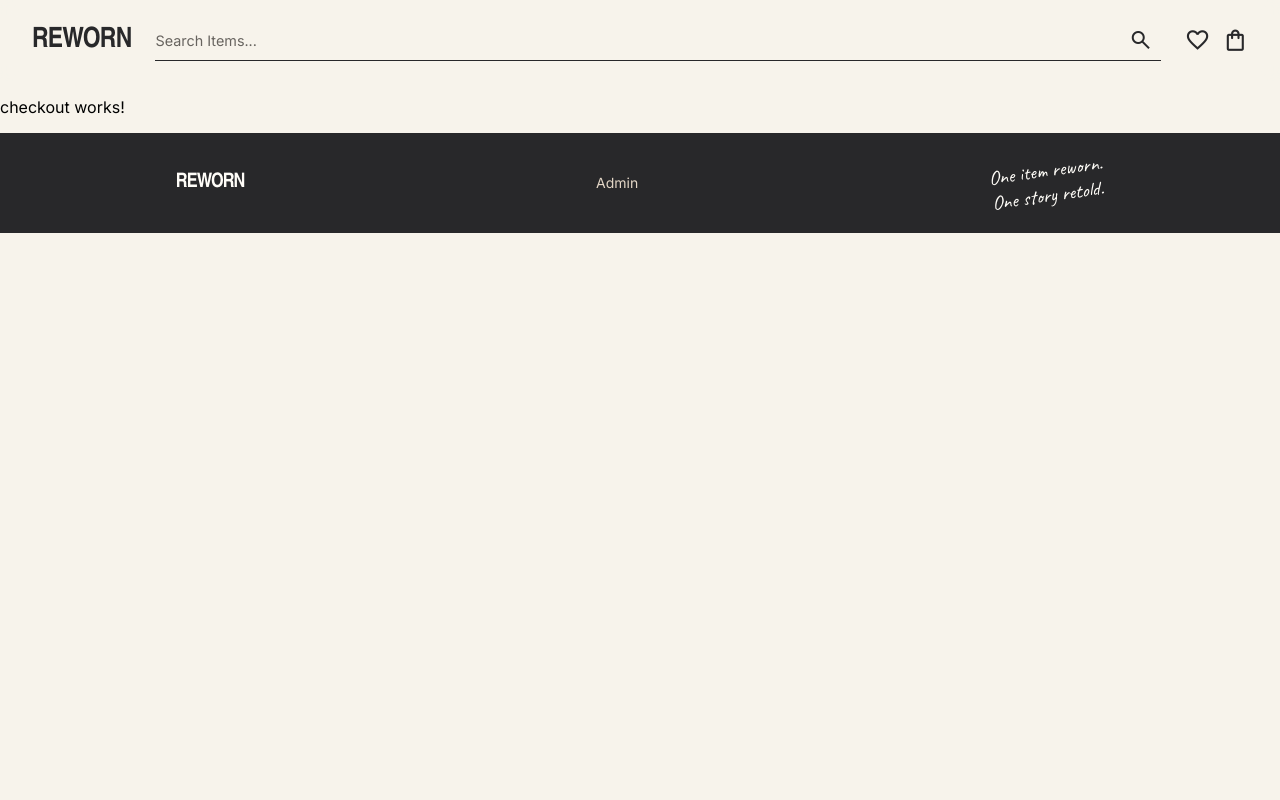
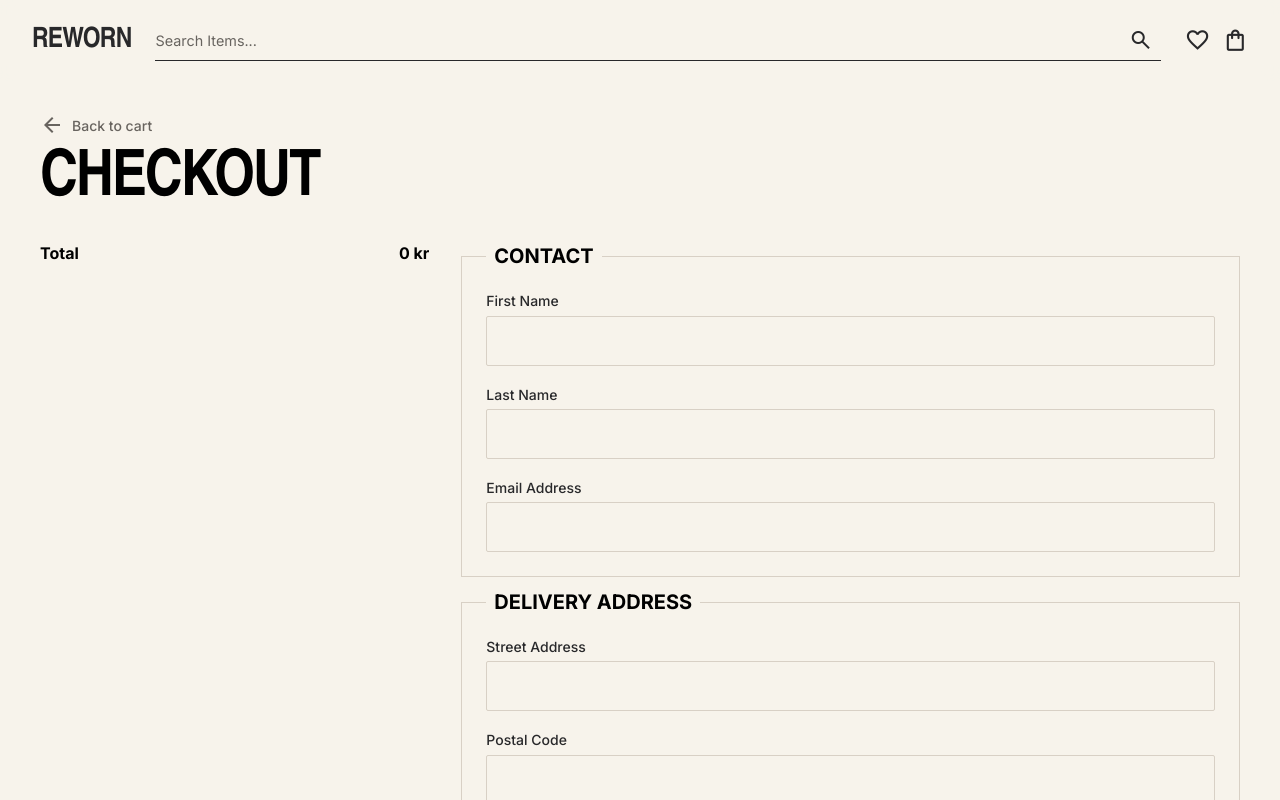
Before and after one commit to natconley/reworn, an Angular app in the folder client/: page /checkout in a window 1280 px wide. Shown: the top 800 px of the page. Built offline with nearby package versions, Linux system fonts and the light colour scheme.

Commit message:
Add checkout with styling

```diff
--- a/client/src/app/pages/cart/cart.html
+++ b/client/src/app/pages/cart/cart.html
@@ -16,7 +16,7 @@
                         </button>
                     </td>
                     <td class="product-name">{{ item.product.name }}</td>
-                    <td class="product-price">{{ item.product.price }}</td>
+                    <td class="product-price">{{ item.product.price }} kr</td>
                     <td class="product-quantity">
                         <button (click)="cartService.updateQuantity(item.product.id, -1)" aria-label="decrease quantity">-</button>
                         {{ item.quantity }}
@@ -43,14 +43,9 @@
             <span>{{ cartService.totalPrice() }} kr</span>
         </div>
 
-        <div class="summary-row">
-            <span>Shipping</span>
-            <span>49 kr</span>
-        </div>
-
         <div class="summary-total">
         <span>Total</span>
-        <span>{{ cartService.totalPrice() + 49 }} kr</span>
+        <span>{{ cartService.totalPrice() }} kr</span>
         </div>
 
         <button class="checkout-btn" routerLink="/checkout">Checkout</button>
--- a/client/src/app/pages/checkout/checkout.css
+++ b/client/src/app/pages/checkout/checkout.css
@@ -0,0 +1,240 @@
+
+
+
+/* Page */
+.checkout-page-wrapper {
+    display: grid;
+    grid-template-areas:
+    "heading"
+    "summary"
+    "form";
+    gap: 1.5rem;
+    width: min(calc(100% - 2rem), 1200px);
+    margin-inline: auto;
+    padding-block: 2rem 4rem;
+}
+
+/* heading and back link */
+.header-wrapper h1 {
+    text-transform: uppercase;
+    font-size: clamp(2.5rem, 10vw, 4rem);
+    line-height: 0.9;
+    margin: 0;
+    font-weight: var(--font-weight-black);
+    letter-spacing: -0.03em;
+}
+
+.header-wrapper {
+    grid-area: heading;
+    display: flex;
+    flex-direction: column;
+    gap: 1rem;
+    align-items: flex-start;
+}
+
+.back-link {
+    display: inline-flex;
+    align-items: center;
+    gap: 0.5rem;
+    width: fit-content;
+    color: var(--color-text-muted);
+    font-family: var(--font-body);
+    font-size: var(--font-size-sm);
+    font-weight: var(--font-weight-medium);
+    text-decoration: none;
+    cursor: pointer;
+}
+
+.back-link span {
+    transition: transform var(--transition-fast);
+}
+
+.header-wrapper .back-link:hover span {
+    transform: translateX(-0.25rem);
+}
+
+.header-wrapper .back-link:hover {
+    color: var(--color-secondary);
+}
+
+.order-summary {
+    grid-area: summary;
+}
+
+.checkout-form-section {
+    grid-area: form;
+}
+
+.purchase-btn {
+    width: 100%;
+    padding: 0.875rem 1.5rem;
+    margin: 1.5rem 0;
+    border: none;
+    font-family: var(--font-body);
+    border-radius: 4px;
+    background-color: var(--color-primary, #000);
+    color: #fff;
+    font-family: var(--font-heading);
+    font-size: 1rem;
+    font-weight: 600;
+    letter-spacing: 0.02em;
+    text-transform: uppercase;
+    cursor: pointer;
+    transition: background-color var(--transition-fast, 0.2s), transform var(--transition-fast, 0.2s);
+}
+
+.purchase-btn:hover {
+    background-color: #333;
+    transform: translateY(-1px);
+}
+
+fieldset {
+    margin: 0;
+    padding: 1.5rem;
+    border: 1px solid var(--color-border);
+    font-family: var(--font-body);
+}
+
+legend {
+    padding-inline: 0.5rem;
+    font-size: 1rem;
+    font-weight: var(--font-weight-bold);
+    text-transform: uppercase;
+    font-size: var(--font-size-lg);
+}
+
+.products-summary {
+    display: grid;
+}
+
+.product-summary {
+    display: grid;
+    grid-template-columns: 5.5rem 1fr auto;
+    grid-template-areas:
+    "image info price";
+    align-items: center;
+    gap: 1rem;
+    padding-block: 1rem;
+    border-bottom: 1px solid var(--color-border);
+    font-family: var(--font-body)
+}
+
+.product-summary:first.child {
+    padding-top: 0
+}
+.product-summary img {
+    grid-area: image;
+    width: 5.5rem;
+    aspect-ratio: 4 / 5;
+    object-fit: cover;
+}
+
+.product-summary-info {
+    grid-area: info;
+    display: flex;
+    flex-direction: column;
+    gap: 0.25rem;
+    min-width: 0;
+    align-self: first baseline;
+}
+
+.product-summary-info h3 {
+    margin: 0;
+    font-family: var(--font-body);
+    font-size: var(--font-size-base);
+    font-weight: var(--font-weight-medium);
+    line-height: 1.3;
+}
+
+.product-summary-info span {
+    font-size: var(--font-size-sm);
+    color: var(--color-text-muted);
+}
+
+.product-summary-price {
+    grid-area: price;
+    align-self: end;
+    font-size: var(--font-size-sm);
+    font-weight: var(--font-weight-medium);
+    white-space: nowrap;
+}
+
+.summary-row {
+    display: flex;
+    justify-content: space-between;
+    margin-top: 0.5rem;
+    font-family: var(--font-body);
+}
+
+.summary-row:last-child {
+    font-weight: var(--font-weight-bold);
+}
+
+.checkout-form fieldset {
+    display: flex;
+    flex-direction: column;
+    gap: 1.25rem;
+    margin: 0;
+    padding: 1.5rem;
+}
+
+.form-group {
+    display: flex;
+    flex-direction: column;
+    gap: 0.4rem;
+}
+
+.form-group label {
+    font-family: var(--font-body);
+    font-size: var(--font-size-sm);
+    font-weight: var(--font-weight-medium);
+    color: var(--color-text);
+}
+
+.form-group input {
+    max-width: 100%;
+    min-height: 1.6rem;
+    padding: 0.7rem 0.8rem;
+    border: 1px solid var(--color-border);
+    border-radius: 2px;
+    background-color: var(--color-background);
+    color: var(--color-text);
+    font-family: var(--font-body);
+    font-size: var(--font-size-base);
+    transition:
+        border-color var(--transition-fast),
+        background-color var(--transition-fast);
+}
+
+.form-group input:hover {
+    border-color: var(--color-charcoal);
+}
+
+.form-group input:focus {
+    outline: none;
+    border-color: var(--color-secondary);
+}
+
+.checkout-form {
+        display: flex;
+        flex-direction: column;
+        gap: 0.8rem;
+}
+
+
+@media (min-width: 768px) {
+    .checkout-page-wrapper {
+        grid-template-columns: minmax(18rem, 1fr) minmax(0, 2fr);
+
+        grid-template-areas:
+        "heading heading"
+        "summary form";
+
+        column-gap: 2rem;
+        align-items: start;
+    }
+
+    .checkout-form {
+        margin-top: 0.6rem;
+    }
+}
--- a/client/src/app/pages/checkout/checkout.html
+++ b/client/src/app/pages/checkout/checkout.html
@@ -1 +1,73 @@
-<p>checkout works!</p>
+<main class="checkout-page-wrapper">
+    <div class="header-wrapper">
+    <a routerLink="/cart" class="back-link">
+    <span class="material-symbols-outlined" aria-hidden="true">
+    arrow_back
+    </span>
+    Back to cart</a>
+    <h1>Checkout</h1>
+    </div>
+    <aside class="order-summary">
+        <div class="products-summary">
+            @for (item of cartService.cartItems(); track item.product.id) {
+                <article class="product-summary">
+                    <img [src]="item.product.image_url" [alt]="item.product.name" />
+                    <div class="product-summary-info">
+                        <h3>{{ item.product.name }}</h3>
+                        <span>Size: {{ item.product.size }}</span>
+                    </div>
+                    <span class="product-summary-price">{{ item.product.price * item.quantity }} kr</span>
+                </article>
+            }
+        </div>
+        <div class="summary-total">
+            <div class="summary-row">
+                <span>Total</span>
+                <span>{{ cartService.totalPrice() }} kr</span>
+            </div>
+        </div>
+    </aside>
+    <section class="checkout-form-section">
+        <form class="checkout-form">
+            <fieldset>
+                <legend>Contact</legend>
+                <div class="form-group">
+                    <label for="fname">First Name</label>
+                    <input id="fname" type="text" name="fname" required/>
+                </div>
+
+                <div class="form-group">
+                    <label for="surname">Last Name</label>
+                    <input id="surname" type="text" name="surname" required/>
+                </div>
+
+                <div class="form-group">
+                    <label for="email">Email Address</label>
+                    <input id="email" type="email" name="email" required/>
+                </div>
+            </fieldset>
+
+            <fieldset>
+                <legend>Delivery Address</legend>
+                <div class="form-group">
+                    <label for="address">Street Address</label>
+                    <input id="address" type="text" name="address" required/>
+                </div>
+
+
+                    <div class="form-group">
+                        <label for="postal-code">Postal Code</label>
+                        <input id="postal-code" type="text" name="postalCode" required />
+                    </div>
+
+                    <div class="form-group">
+                        <label for="city">City</label>
+                        <input id="city" type="text" name="city" required />
+                    </div>
+
+            </fieldset>
+                <button class="purchase-btn">Purchase</button>
+
+        </form>
+    </section>
+</main>
--- a/client/src/app/pages/checkout/checkout.ts
+++ b/client/src/app/pages/checkout/checkout.ts
@@ -1,9 +1,10 @@
 import { Component, inject } from '@angular/core';
 import { CartService } from '../../services/cart';
+import { RouterLink } from '@angular/router'
 
 @Component({
   selector: 'app-checkout',
-  imports: [],
+  imports: [RouterLink],
   templateUrl: './checkout.html',
   styleUrl: './checkout.css',
 })
--- a/client/src/styles.css
+++ b/client/src/styles.css
@@ -1,3 +1,5 @@
+@import url('https://fonts.googleapis.com/css2?family=Material+Symbols+Outlined');
+
 :root {
   /* Brand colors */
   --color-cream: #f7f3eb;
```
